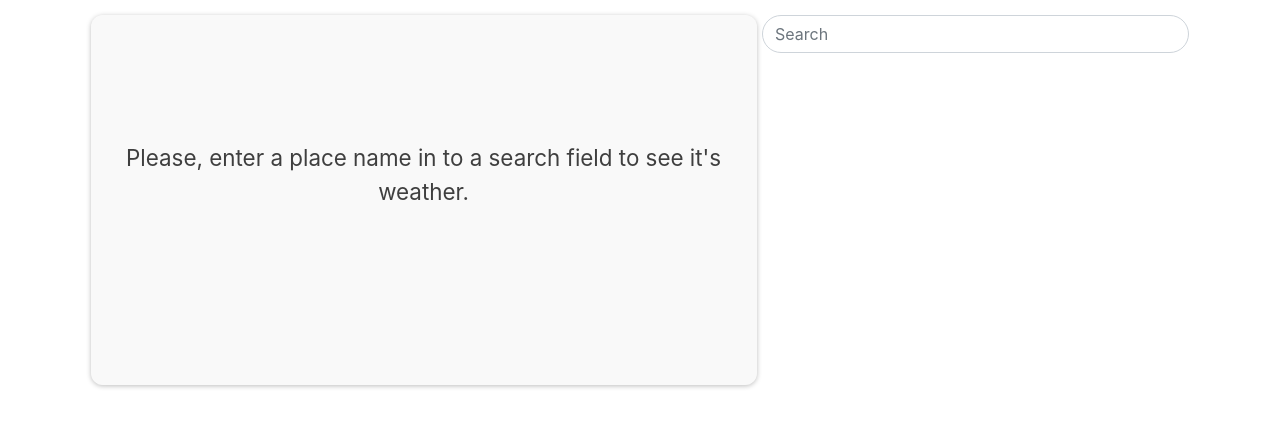
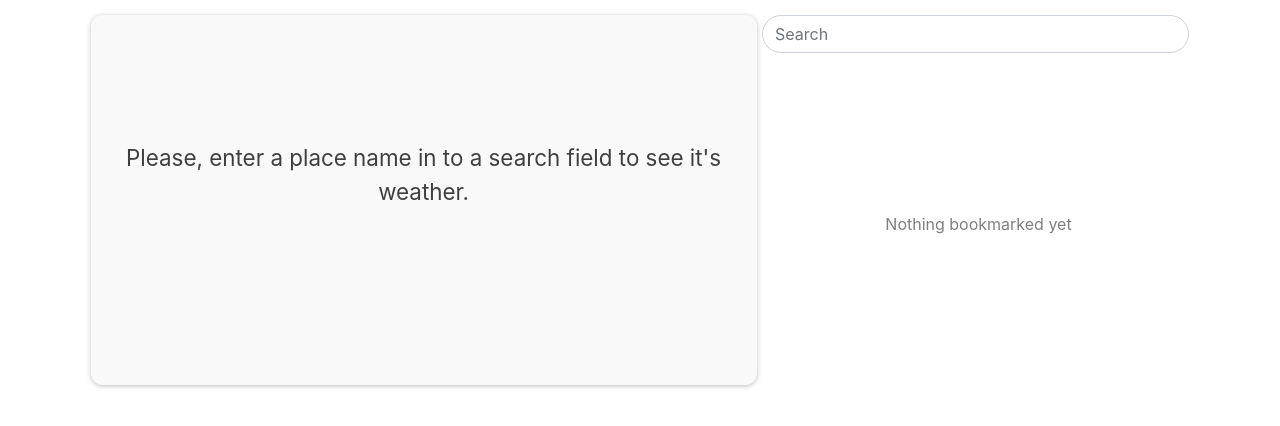
Before and after one commit to Tsereh/almaweather, a React (Create React App) app: page / in a window 1280 px wide. Shown: the top 426 px of the page. Built offline with nearby package versions, Linux system fonts and the light colour scheme.

Commit message:
Add empty bookmarks indicator

```diff
--- a/src/App.css
+++ b/src/App.css
@@ -101,6 +101,11 @@
   box-shadow: 0px 1px 5px 0px rgba(0,0,0,0.26);
 }
 
+.empty-bm-notifier {
+  color: rgba(0, 0, 0, 0.5);
+  cursor: default;
+}
+
 
 @media only screen  and (min-width : 1224px) {
   .main-weather {
@@ -133,4 +138,11 @@
     padding-top: 0;
     color: rgba(0, 0, 0, 0.61);
   }
+
+  .empty-bm-notifier {
+    position: relative;
+    top: 50%;
+    transform: translateY(-50%);
+    display: block;
+  }
 }
--- a/src/BookmarkedPlaces.js
+++ b/src/BookmarkedPlaces.js
@@ -17,6 +17,14 @@ export class BookmarkedPlaces extends Component {
     }
 
     render() {
+        if (this.props.savedPlaces.length === 0) {// If no places is yet bookmarked, tell user about that
+            return (
+                <div className="bookmarked-places">
+                    <span className="empty-bm-notifier">Nothing bookmarked yet</span>
+                </div>
+            )
+        }
+
         return (
             <div className="bookmarked-places">
                 {this.props.savedPlaces.map((savedPlace, key) =>
```
